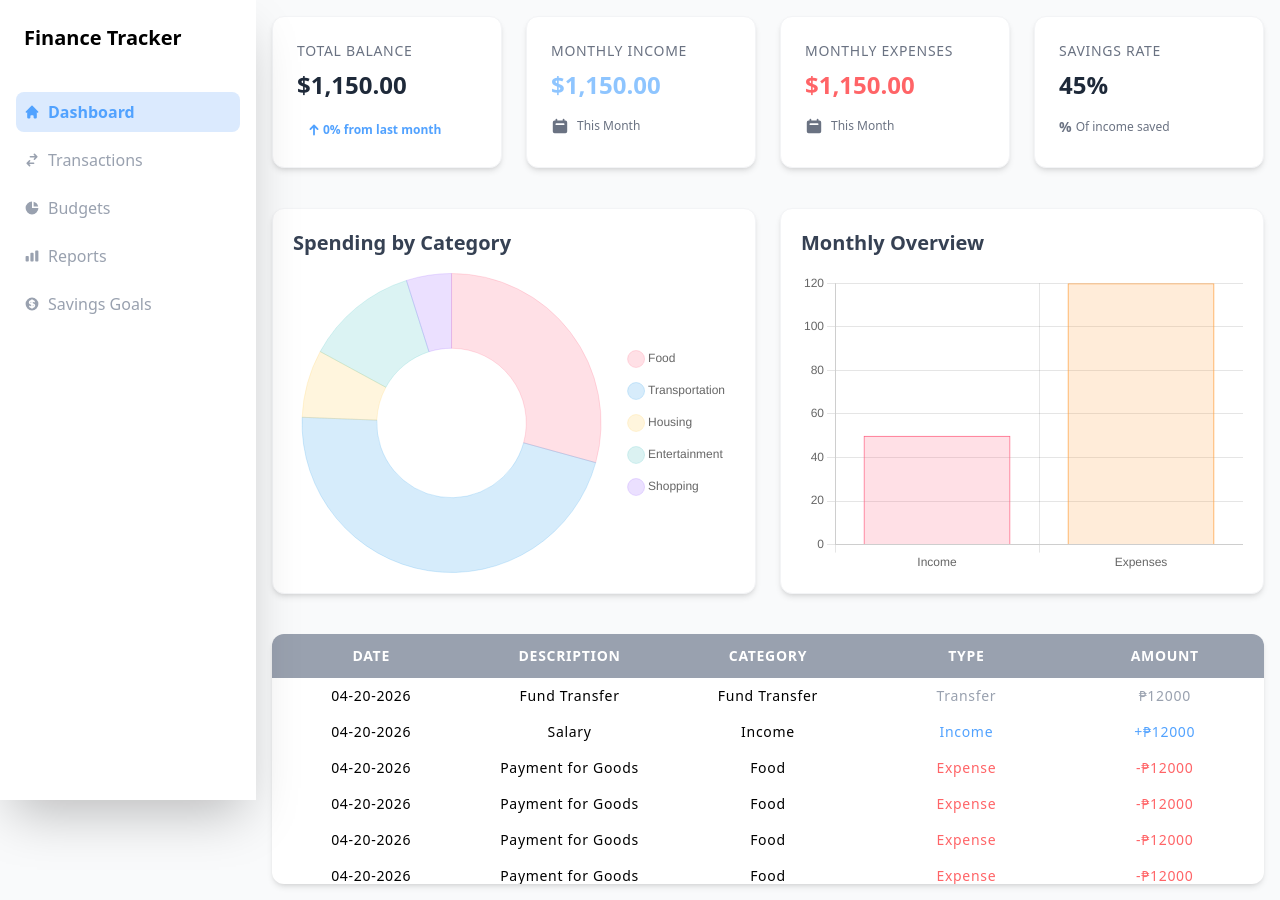
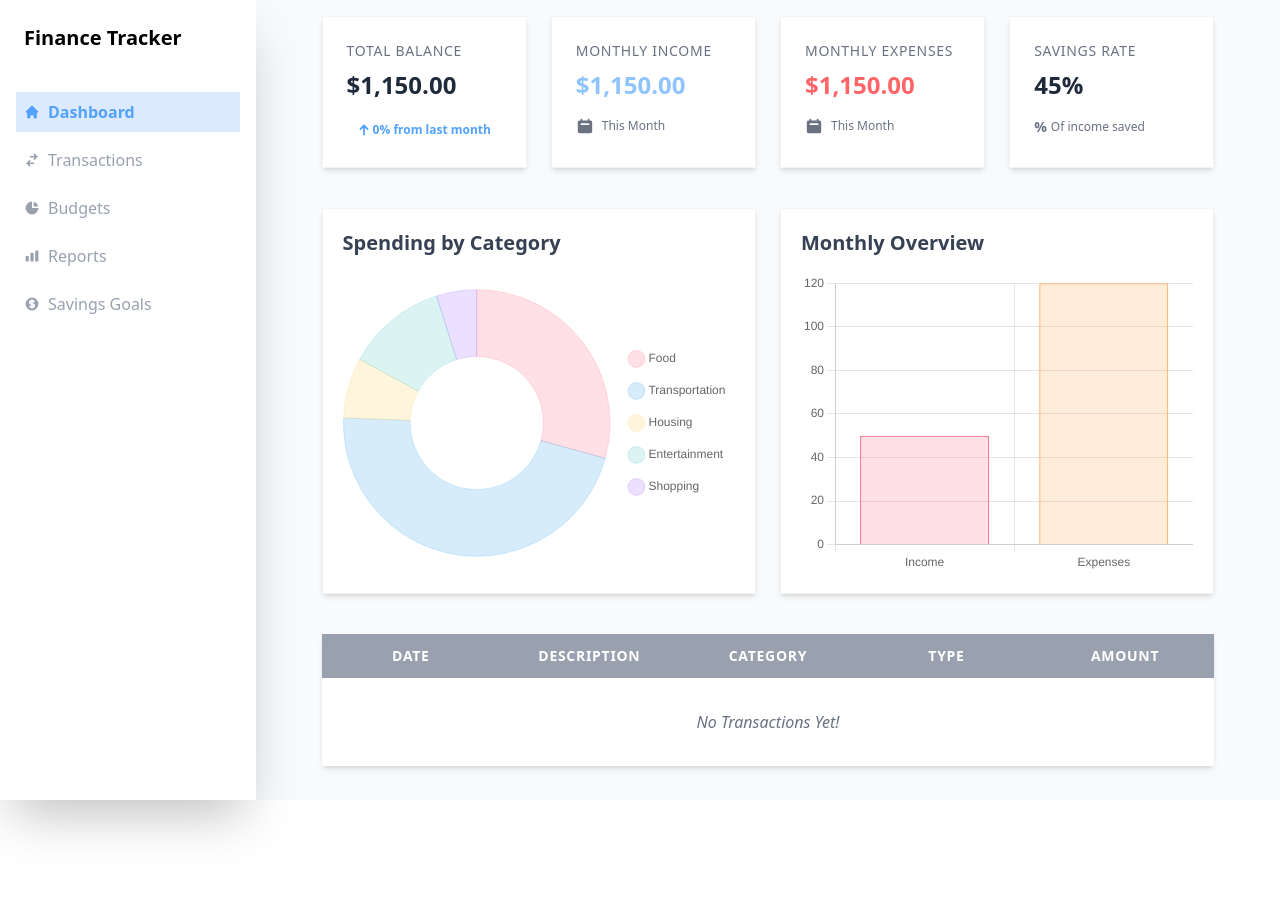
Before and after one commit to MaximumChimp/FinanceTracker, a React (Vite) app: page / in a window 1280 px wide. After the commit the page ends 800 px from the top, so only its background shows below. Built offline with nearby package versions, Linux system fonts and the light colour scheme.

Commit message:
add budget

```diff
--- a/package.json
+++ b/package.json
@@ -12,6 +12,7 @@
   "dependencies": {
     "@tailwindcss/vite": "^4.2.2",
     "chart.js": "^4.5.1",
+    "icon-picker-react": "^3.0.0",
     "react": "^19.2.4",
     "react-chartjs-2": "^5.3.1",
     "react-dom": "^19.2.4",
--- a/src/App.jsx
+++ b/src/App.jsx
@@ -1,6 +1,7 @@
 import Sidebar from "./components/Utilities/sidebar"
 import Dashboard from "./pages/Dashboard"
 import Transactions from "./pages/Transactions"
+import Budgets from "./pages/Budgets"
 import {BrowserRouter,Routes,Route} from "react-router-dom"
 function App() {
   return (
@@ -15,10 +16,11 @@ function App() {
           get hidden behind the fixed sidebar.
       */}
       <main className="md:ml-64 p-4 transition-all duration-300">
-        <div className="max-w-7xl mx-auto">
+        <div className="max-w-[90%] mx-auto">
             <Routes>
                 <Route path="/" element={<Dashboard/>}/>
                  <Route path="/transactions" element={<Transactions/>}/>
+                <Route path="/budgets" element={<Budgets/>}/>
             </Routes>
         </div>
       </main>
--- a/src/components/utilities/Sidebar.jsx
+++ b/src/components/utilities/Sidebar.jsx
@@ -9,14 +9,14 @@ function Sidebar() {
       {/* 1. MOBILE OVERLAY: Dims the background when sidebar is open on mobile */}
       {isVisible && (
         <div
-          className="fixed inset-0 bg-black/50 z-40 md:hidden"
+          className="fixed inset-0 bg-black/50 md:hidden z-60"
           onClick={() => setIsVisible(false)}
         />
       )}
 
       {/* 2. SIDEBAR: Fixed to the viewport */}
       <aside className={`
-        fixed top-0 left-0 h-screen w-64 bg-white shadow-2xl z-50
+        fixed top-0 left-0 h-screen w-64 bg-white shadow-2xl z-100
         transition-transform duration-300 ease-in-out
         ${isVisible ? "translate-x-0" : "-translate-x-full"}
         md:translate-x-0 flex flex-col
@@ -62,8 +62,8 @@ function Sidebar() {
               ].map((data,index)=>(
                 <li key={index} >
                     <NavLink to={data.to} className={(({isActive})=>(
-                      isActive ? "flex items-center space-x-2 text-blue-400 bg-blue-100 rounded-lg p-2 font-semibold" :
-                      "flex items-center gap-2 p-2 text-gray-400 hover:text-blue-400 hover:bg-blue-100 rounded-lg"
+                      isActive ? "flex items-center space-x-2 text-blue-400 bg-blue-100 p-2 font-semibold" :
+                      "flex items-center gap-2 p-2 text-gray-400 hover:text-blue-400 hover:bg-blue-100"
                     ))}>
                       <span>{data.icon}</span>
                       <span>{data.name}</span>
@@ -78,9 +78,9 @@ function Sidebar() {
       {!isVisible && (
         <button
           onClick={() => setIsVisible(true)}
-          className="md:hidden fixed top-4 left-4 z-30 p-2 bg-white rounded-lg shadow-md "
+          className="md:hidden fixed top-4 left-4 z-100 p-2 bg-white shadow-md "
         >
-          <HiMenu className="text-2xl" />
+          <HiMenu className="text-2xl " />
         </button>
       )}
 
--- /dev/null
+++ b/src/pages/Budgets.jsx
@@ -0,0 +1,50 @@
+import { useState } from "react"
+import { HiPlusCircle } from "react-icons/hi"
+import CreateBudgetModal from "../components/Budgets/CreateBudgetModal"
+function Budgets(){
+    const [isOpen,setIsOpen] = useState(false)
+
+    return(
+        <div className="space-y-4 sm:space-y-10">
+            <div className="bg-white shadow-md  p-4">
+                <div className="flex flex-col justify-between  sm:flex-col md:flex-row space-y-5">
+                    <h1 className="mt-10 sm:mt-10 md:mt-0 text-blue-500 font-bold text-2xl">Budget Categories</h1>
+                    <button onClick={()=>setIsOpen(true)} className="flex items-center justify-center gap-1 text-sm p-1 px-4 bg-blue-400 text-white tracking-wider font-medium"><HiPlusCircle className=""/>Add Category</button>
+                </div>
+            </div>
+            <div className="grid grid-cols-1 sm:grid-cols-2 lg:grid-cols-4 gap-3">
+                <div className="flex flex-col flex-1  p-4 bg-white shadow-md space-y-2">
+                    <div className="flex flex-row items-center gap-2">
+                        <div>
+                            <span className="rounded-full bg-blue-400 p-3 text-white">AC</span>
+                        </div>
+                        <div>
+                            <h1 className="font-medium tracking-wider">Food</h1>
+                            <span className="text-sm tracking-wider">Budget: $1000</span>
+                        </div>
+                    </div>
+                    <div className="flex flex-col space-y-1">
+                        <span className="font-medium tracking-wider">Spent: $500.00</span>
+                        <span className="font-medium tracking-wider">Remaining: $500.00</span>
+                        <div className=" bg-gray-200 h-1 overflow-hidden mt-2 ">
+                            <div className="bg-blue-600 h-1 transition-all duration-500 ease-out">
+
+                            </div>
+                        </div>
+                        <div className="flex justify-between">
+                            <span className="text-xs tracking-wider">50% of Budget</span>
+                            <span className="text-xs tracking-wider">$500.00 left</span>
+                        </div>
+                    </div>
+                </div>
+
+            </div>
+
+            <div>
+                <CreateBudgetModal isOpen={isOpen} onClose={()=> setIsOpen(false)}/>
+            </div>
+        </div>
+    )
+}
+
+export default Budgets
--- a/src/pages/Dashboard.jsx
+++ b/src/pages/Dashboard.jsx
@@ -1,6 +1,7 @@
 import { HiArrowSmUp, HiCalendar } from "react-icons/hi";
 import {Chart, CategoryScale,LinearScale, BarElement,Title, ArcElement,Tooltip,Legend, plugins} from "chart.js";
 import {Doughnut,Bar} from 'react-chartjs-2'
+import { useEffect,useState } from "react";
 Chart.register(
   CategoryScale,
   LinearScale,
@@ -12,7 +13,7 @@ Chart.register(
 
 function Dashboard() {
 
-
+const [transactionData,setTransactionData] = useState([])
 
 const CategoryPieData = {
   labels:[
@@ -121,6 +122,35 @@ const AnalysisOption = {
   },
 };
 
+useEffect(()=>{
+  const fetchData = ()=>{
+    try{
+        const savedData = localStorage.getItem("transaction_data")
+
+        if(savedData){
+
+           const parsedData = JSON.parse(savedData)
+
+          setTransactionData(parsedData)
+        }
+
+
+
+    }catch(error){
+      console.log("Error fetching data",error)
+      setTransactionData([])
+    }
+  }
+  fetchData()
+
+  window.addEventListener('storage',fetchData)
+  window.addEventListener('local-update',fetchData)
+
+  return ()=>{
+    window.removeEventListener('storage',fetchData)
+    window.removeEventListener('storage',fetchData)
+  }
+},[])
 
   return (
     <div className="space-y-10">
@@ -131,7 +161,7 @@ const AnalysisOption = {
       <div className="grid grid-cols-1 sm:grid-cols-2 lg:grid-cols-4 gap-6">
 
         {/* Total Balance */}
-        <div className="bg-white shadow-md hover:shadow-xl transition-shadow p-6 rounded-xl border border-gray-100">
+        <div className="bg-white shadow-md hover:shadow-xl transition-shadow p-6 border border-gray-100">
           <h1 className="text-sm text-gray-500 font-medium uppercase tracking-wider">Total Balance</h1>
           <div className="mt-2 flex items-baseline gap-2">
             <span className="text-2xl font-bold text-gray-800">$1,150.00</span>
@@ -143,7 +173,7 @@ const AnalysisOption = {
         </div>
 
         {/* Monthly Income */}
-        <div className="bg-white shadow-md hover:shadow-xl transition-shadow p-6 rounded-xl border border-gray-100">
+        <div className="bg-white shadow-md hover:shadow-xl transition-shadow p-6 border border-gray-100">
           <h1 className="text-sm text-gray-500 font-medium uppercase tracking-wider">Monthly Income</h1>
           <div className="mt-2">
             <span className="text-2xl font-bold text-blue-300">$1,150.00</span>
@@ -155,7 +185,7 @@ const AnalysisOption = {
         </div>
 
         {/* Monthly Expenses */}
-        <div className="bg-white shadow-md hover:shadow-xl transition-shadow p-6 rounded-xl border border-gray-100">
+        <div className="bg-white shadow-md hover:shadow-xl transition-shadow p-6 border border-gray-100">
           <h1 className="text-sm text-gray-500 font-medium uppercase tracking-wider">Monthly Expenses</h1>
           <div className="mt-2">
             <span className="text-2xl font-bold text-red-400">$1,150.00</span>
@@ -167,7 +197,7 @@ const AnalysisOption = {
         </div>
 
         {/* Savings Rate */}
-        <div className="bg-white shadow-md hover:shadow-xl transition-shadow p-6 rounded-xl border border-gray-100">
+        <div className="bg-white shadow-md hover:shadow-xl transition-shadow p-6 border border-gray-100">
           <h1 className="text-sm text-gray-500 font-medium uppercase tracking-wider">Savings Rate</h1>
           <div className="mt-2">
             <span className="text-2xl font-bold text-gray-800">45%</span>
@@ -180,7 +210,7 @@ const AnalysisOption = {
 
       </div>
       <div className="grid grid-cols-1 sm:grid-cols-2 lg:grid-cols-2 gap-6">
-        <div className="bg-white shadow-md p-5 rounded-xl border border-gray-100">
+        <div className="bg-white shadow-md p-5 border border-gray-100">
           <span className="text-gray-700 font-bold text-xl block mb-4">Spending by Category</span>
 
           {/* Add a wrapper with a fixed height here */}
@@ -189,7 +219,7 @@ const AnalysisOption = {
           </div>
         </div>
 
-       <div className="bg-white shadow-md p-5 rounded-xl border border-gray-100">
+       <div className="bg-white shadow-md p-5 border border-gray-100">
           <span className="text-gray-700 font-bold text-xl block mb-4">Monthly Overview</span>
 
           {/* The missing wrapper: must have 'relative' and a height like 'h-[300px]' */}
@@ -199,9 +229,9 @@ const AnalysisOption = {
         </div>
       </div>
 
-       <div className="grid grid-cols-1 sm:grid-cols-1 lg:grid-cols-1 bg-white rounded-xl overflow-hidden  shadow-md ">
+       <div className="grid grid-cols-1 sm:grid-cols-1 lg:grid-cols-1 bg-white overflow-hidden  shadow-md ">
           <div className="max-h-[250px] overflow-y-auto scrollbar-hide">
-          <table class="table-fixed w-full text-center border-collapse ">
+          <table className="table-fixed w-full text-center border-collapse ">
             <thead className=" sticky top-0 text-center bg-gray-400 tracking-wider text-sm uppercase">
                 <tr className="text-gray-700">
                   <th className="p-3 text-white">Date</th>
@@ -212,70 +242,10 @@ const AnalysisOption = {
                 </tr>
             </thead>
             <tbody>
-                {[
-                  {
-                    "Date" : "04-20-2026",
-                    "Description": "Fund Transfer",
-                    "Category": "Fund Transfer",
-                    "Type": "Transfer",
-                    "Amount": "12000"
-                  },
-                  {
-                    "Date" : "04-20-2026",
-                    "Description": "Salary",
-                    "Category": "Income",
-                    "Type": "Income",
-                    "Amount": "12000"
-                  },
-                  {
-                    "Date" : "04-20-2026",
-                    "Description": "Payment for Goods",
-                    "Category": "Food",
-                    "Type": "Expense",
-                    "Amount": "12000"
-                  },
-                  {
-                    "Date" : "04-20-2026",
-                    "Description": "Payment for Goods",
-                    "Category": "Food",
-                    "Type": "Expense",
-                    "Amount": "12000"
-                  },
-                  {
-                    "Date" : "04-20-2026",
-                    "Description": "Payment for Goods",
-                    "Category": "Food",
-                    "Type": "Expense",
-                    "Amount": "12000"
-                  },{
-                    "Date" : "04-20-2026",
-                    "Description": "Payment for Goods",
-                    "Category": "Food",
-                    "Type": "Expense",
-                    "Amount": "12000"
-                  },
-                  {
-                    "Date" : "04-20-2026",
-                    "Description": "Payment for Goods",
-                    "Category": "Food",
-                    "Type": "Expense",
-                    "Amount": "12000"
-                  },
-                  {
-                    "Date" : "04-20-2026",
-                    "Description": "Payment for Goods",
-                    "Category": "Food",
-                    "Type": "Expense",
-                    "Amount": "12000"
-                  },
-                  {
-                    "Date" : "04-20-2026",
-                    "Description": "Payment for Goods",
-                    "Category": "Food",
-                    "Type": "Expense",
-                    "Amount": "12000"
-                  }
-                ].map((data,index)=>(
+                {
+                  transactionData.length > 0 ?
+                  (
+                    transactionData.map((data,index)=>(
                     <tr className="p-2 hover:bg-gray-100">
                       <td className="p-2 tracking-wider text-sm">{data.Date}</td>
                       <td className="p-2 tracking-wider text-sm">{data.Description}</td>
@@ -288,7 +258,12 @@ const AnalysisOption = {
                       }>{data.Type === "Transfer" ?
                       `₱${data.Amount}` : data.Type === "Income" ? `+₱${data.Amount}` : `-₱${data.Amount}`}</td>
                     </tr>
-                ))}
+                ))
+                  ) :
+                  <tr className="w-full">
+                      <td className="p-8 italic text-gray-500" colSpan={5}>No Transactions Yet!</td>
+                  </tr>
+                }
             </tbody>
           </table>
           </div>
--- a/src/pages/Transactions.jsx
+++ b/src/pages/Transactions.jsx
@@ -16,7 +16,7 @@ function Transactions(){
     const [deleteTransactionId,setDeleteTransactionId] = useState('')
     const [transactionData,setTransactionData] = useState([])
     const [openMobile, setOpenMobile] = useState(false)
-
+    const [perTransactionId,setPerTransactionId] = useState('')
     const filteredData = Array.isArray(transactionData) ?
     transactionData.filter(Boolean).filter((data,_)=>{
         const monthName = new Intl.DateTimeFormat('en-US', { month: 'long' })
@@ -70,20 +70,32 @@ function Transactions(){
         }
     },[])
 
+    const handleToggleMobileMenu = (id) =>{
+        const savedData = localStorage.getItem("transaction_data")
+
+        if(!savedData) return null
+
+        const parsedData = JSON.parse(savedData)
+
+        const toggle = parsedData.find((item)=> item.id === id)
+
+        console.log(toggle)
+    }
+
 
     return(
         <div className="space-y-4 sm:space-y-10">
-            <div className="sticky top-0 bg-white w-full p-4 shadow-md rounded-xl">
+            <div className="sticky top-0 bg-white w-full p-4 shadow-md  z-50">
                 <div className="flex flex-col justify-between sm:items-center sm:flex-row md:flex-row space-y-5">
                 <h1 className="text-2xl font-bold text-blue-500 mt-10 sm:mt-10 md:mt-0">Transactions</h1>
-                <button onClick={()=>setIsOpen(true)} className="bg-blue-400 p-2 font-medium sm:text-sm md:text-sm lg:text-sm text-white rounded-xl tracking-wider flex items-center justify-center gap-1"><HiPlusCircle /> Create Transaction</button>
-            </div>
+                <button onClick={()=>setIsOpen(true)} className="bg-blue-400 p-2 font-medium sm:text-sm md:text-sm lg:text-sm text-white  tracking-wider flex items-center justify-center gap-1"><HiPlusCircle /> Create Transaction</button>
+                </div>
 
             <div className="flex flex-col sm:flex-row md:flex-row justify-center text-xs pt-5 pb-4 sm:justify-start md:justify-start sm:text-sm gap-4">
                 <div className="flex justify-between gap-3">
                      <div className="flex flex-col space-y-2">
                         <span className="text-xs uppercase tracking-wider">Type</span>
-                        <select name="" id="" onChange={(e)=>setFilterType(e.target.value)} className="border border-gray-200 rounded-lg p-2 tracking-wider text-sm outline-0">
+                        <select name="" id="" onChange={(e)=>setFilterType(e.target.value)} className="border border-gray-200 p-2 tracking-wider text-sm outline-0">
                             <option value="All">All</option>
                             <option value="Income">Income</option>
                             <option value="Transfer">Transfer</option>
@@ -92,7 +104,7 @@ function Transactions(){
                     </div>
                     <div className="flex flex-col flex-1 space-y-2">
                         <span className="text-xs uppercase tracking-wider">Category</span>
-                        <select name="" id="" onChange={(e)=>setFilterCategory(e.target.value)} className="border border-gray-200 rounded-lg p-2 tracking-wider text-sm outline-0">
+                        <select name="" id="" onChange={(e)=>setFilterCategory(e.target.value)} className="border border-gray-200 p-2 tracking-wider text-sm outline-0">
                             <option value="All">All Categories</option>
                             <option value="Income">Income</option>
                             <option value="Food">Food</option>
@@ -105,7 +117,7 @@ function Transactions(){
                 </div>
                 <div className="flex flex-col space-y-2">
                     <span className="text-xs uppercase tracking-wider">Month</span>
-                     <select name="" id="" onChange={(e)=>setFilterMonths(e.target.value)} className="border border-gray-200 rounded-lg p-2 tracking-wider text-sm outline-0">
+                     <select name="" id="" onChange={(e)=>setFilterMonths(e.target.value)} className="border border-gray-200 p-2 tracking-wider text-sm outline-0">
                         {DisplayMonths.map((data,index)=>(
                             <option key={index} value={data}>{data}</option>
                         ))}
@@ -114,7 +126,7 @@ function Transactions(){
             </div>
             </div>
 
-            <div className="hidden md:block bg-white rounded-xl max-h-[650px] shadow-md overflow-hidden overflow-y-auto scrollbar-hide">
+            <div className="hidden md:block bg-white  max-h-[650px] shadow-md overflow-hidden overflow-y-auto scrollbar-hide">
                 <table className="w-full table-fixed bg-white">
                     <thead className="bg-gray-400 text-white sticky top-0 ">
                         <tr className="">
@@ -141,7 +153,7 @@ function Transactions(){
                                     data.Type === "Income" ? `+₱${data.Amount}` : `-₱${data.Amount}`
                                 }</td>
                                 <td className="p-2 tracking-wider uppercase text-sm space-x-2">
-                                    <button onClick={()=>{ setEditModalOpen(true),setTransactionId(data.id) }}><HiPencilAlt className="text-blue-500 text-lg"/></button>
+                                    <button onClick={()=>{ setEditModalOpen(true),setTransactionId(data.id);handleToggleMobileMenu(data.id) }}><HiPencilAlt className="text-blue-500 text-lg"/></button>
                                     <button onClick={()=>{handleDeleteId(data.id)}}><HiTrash className="text-red-500 text-lg"/></button>
                                 </td>
                             </tr>
@@ -157,19 +169,25 @@ function Transactions(){
 
             {
                 filteredData.map((data,index)=>(
-                    <div key={index} className="flex flex-col bg-white p-2 rounded-xl shadow-md space-y-4  md:hidden lg:hidden">
+                    <div key={index} className="flex flex-col bg-white p-2  shadow-md space-y-4  md:hidden lg:hidden">
                         <div className="flex items-center justify-between">
                             <div className="flex items-center gap-4">
                                 <span className="text-sm text-gray-500 tracking-wider">{data.Date}</span>
-                                <span className={data.Type === "Transfer" ? "bg-gray-400 text-xs p-1 rounded-xl text-white pl-2 pr-2" :
-                                    data.Type === "Income" ? "bg-blue-400 text-xs rounded-xl p-1 text-white pl-2 pr-2" : "bg-red-400 text-xs pl-2 pr-2 text-white p-1 rounded-xl"
+                                <span className={data.Type === "Transfer" ? "bg-gray-400 text-xs p-1  text-white pl-2 pr-2" :
+                                    data.Type === "Income" ? "bg-blue-400 text-xs  p-1 text-white pl-2 pr-2" : "bg-red-400 text-xs pl-2 pr-2 text-white p-1 "
                                 }>{data.Type}</span>
                             </div>
-                            <div className="cursor-pointer ">
-                                <HiDotsHorizontal onClick={()=>setOpenMobile(true)} className="text-xl rounded-xl text-gray-400"/>
-                                <div className={`absolute  right-5 z-50 bg-white rounded-lg  shadow-lg p-2 px-20 space-y-3 flex flex-col cursor-pointer ${openMobile === true? "block" : "hidden"} `}>
-                                    <span className="hover:bg-gray-100">Edit</span>
-                                    <span className="hover:bg-gray-100">Delete</span>
+                            <div className="relative">
+                                <HiDotsHorizontal onClick={()=>{setOpenMobile(true);setPerTransactionId(data.id)}} className="text-xl  text-gray-400 cursor-pointer"/>
+                                    {openMobile && (
+                                        <div
+                                            className="fixed inset-0 z-30 cursor-default"
+                                            onClick={() => {setOpenMobile(false);setPerTransactionId(data.id)}}
+                                        ></div>
+                                    )}
+                               <div className={`absolute right-0 z-40 bg-white shadow-lg flex flex-col ${openMobile && data.id === perTransactionId ? "block" : "hidden"}`}>
+                                    <span onClick={()=>{ setEditModalOpen(true);setTransactionId(data.id); setOpenMobile(false)}} className="cursor-pointer hover:bg-gray-100 p-2 px-20 flex items-center gap-1"><HiPencilAlt/>Edit</span>
+                                    <span onClick={()=>{handleDeleteId(data.id),setOpenMobile(false); setOpenMobile(false)}} className=" text-red-400 cursor-pointer hover:bg-gray-100 p-2 px-20 flex items-center  gap-1"><HiTrash/>Delete</span>
                                 </div>
                             </div>
                         </div>
```
Also changed, not shown: src/components/Budgets/CreateBudgetModal.jsx (added, +61 -0 lines), src/components/Transactions/CreateTransactionModal.jsx (+4 -4 lines), 1 other file (tests, documents, lock files or other folders).
